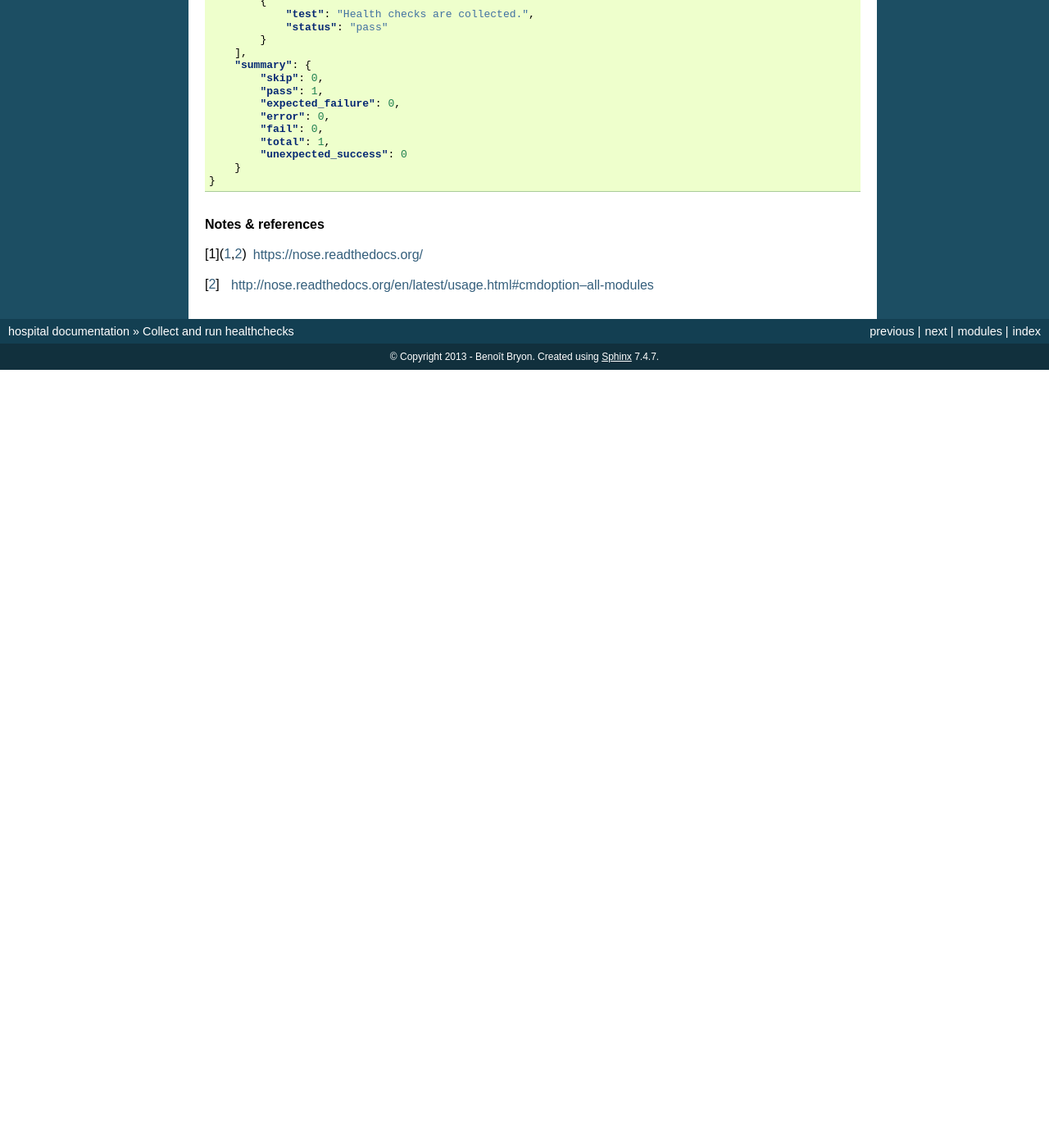
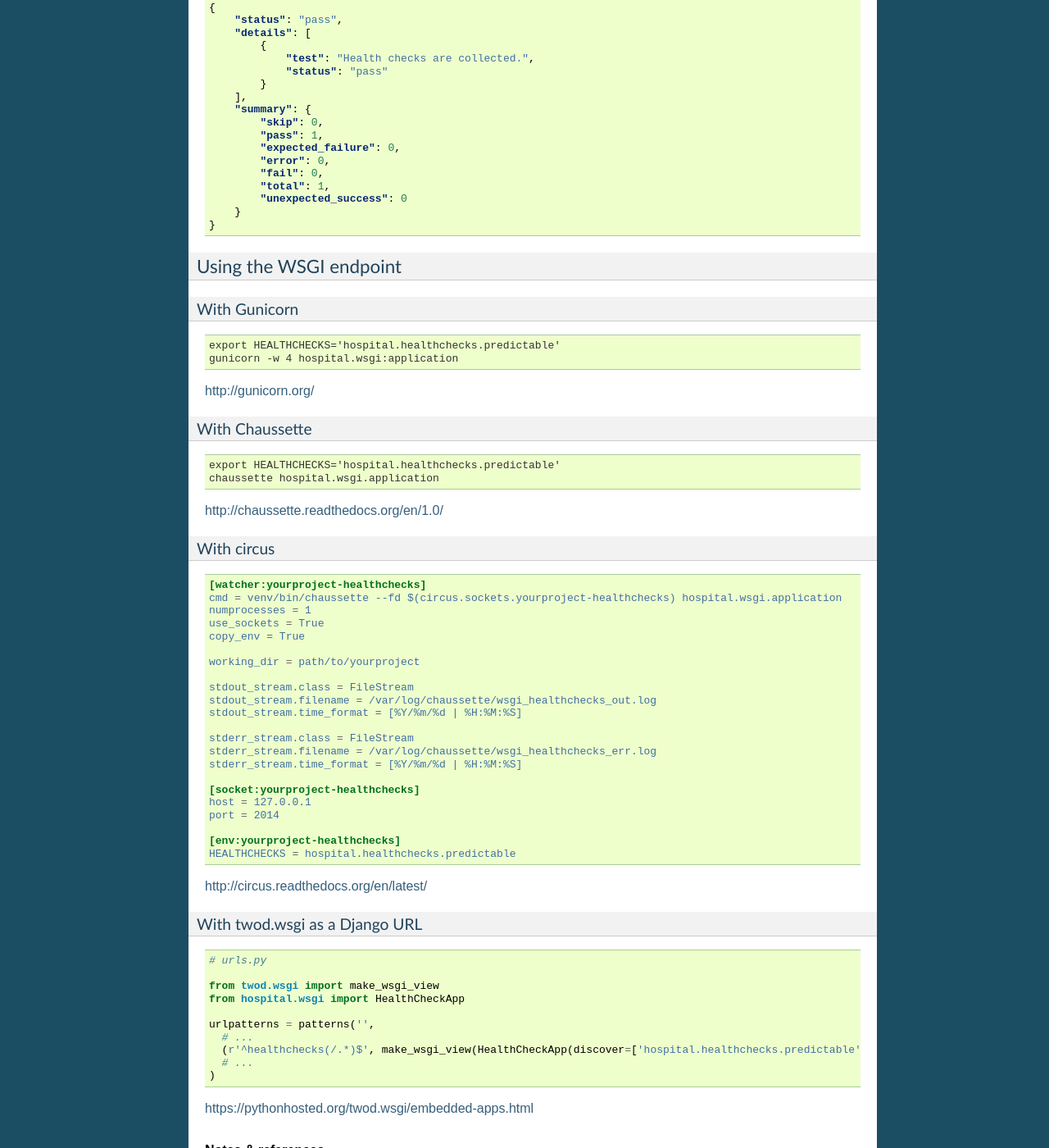
Before and after one commit to python-hospital/hospital, a Sphinx documentation site: the page built from docs/run.txt, in a window 1280 px wide and 1400 px high, scrolled down 1494 px. Shown: the whole window at 82% size. Built offline with Sphinx 7.4.7, drawn with Linux system fonts in a browser that asks for light colours; before the commit the page ends 1945 px from its top, so only the background shows below that; some of the changed text lies outside the part shown.

Commit message:
Add documentation about all this.

```diff
--- a/docs/run.txt
+++ b/docs/run.txt
@@ -76,6 +76,9 @@ hospital.wsgi
 
 You can use :mod:`hospital.wsgi` to expose healthchecks over HTTP:
 
+Using the standalone HTTPD server
++++++++++++++++++++++++++++++++++
+
 .. code:: console
 
    $ hospital_serve hospital.healthchecks.predictable
@@ -121,6 +124,80 @@ The output is JSON:
        }
    }
 
+Using the WSGI endpoint
++++++++++++++++++++++++
+
+With Gunicorn
+-------------
+
+.. code:: console
+
+    export HEALTHCHECKS='hospital.healthchecks.predictable'
+    gunicorn -w 4 hospital.wsgi:application
+
+http://gunicorn.org/
+
+
+With Chaussette
+---------------
+
+.. code:: console
+
+    export HEALTHCHECKS='hospital.healthchecks.predictable'
+    chaussette hospital.wsgi.application
+
+http://chaussette.readthedocs.org/en/1.0/
+
+With circus
+-----------
+
+.. code:: ini
+
+    [watcher:yourproject-healthchecks]
+    cmd = venv/bin/chaussette --fd $(circus.sockets.yourproject-healthchecks) hospital.wsgi.application
+    numprocesses = 1
+    use_sockets = True
+    copy_env = True
+
+    working_dir = path/to/yourproject
+
+    stdout_stream.class = FileStream
+    stdout_stream.filename = /var/log/chaussette/wsgi_healthchecks_out.log
+    stdout_stream.time_format = [%Y/%m/%d | %H:%M:%S]
+
+    stderr_stream.class = FileStream
+    stderr_stream.filename = /var/log/chaussette/wsgi_healthchecks_err.log
+    stderr_stream.time_format = [%Y/%m/%d | %H:%M:%S]
+
+    [socket:yourproject-healthchecks]
+    host = 127.0.0.1
+    port = 2014
+
+    [env:yourproject-healthchecks]
+    HEALTHCHECKS = hospital.healthchecks.predictable
+
+http://circus.readthedocs.org/en/latest/
+
+
+With twod.wsgi as a Django URL
+------------------------------
+
+.. code:: python
+
+    # urls.py
+
+    from twod.wsgi import make_wsgi_view
+    from hospital.wsgi import HealthCheckApp
+
+    urlpatterns = patterns('',
+      # ...
+      (r'^healthchecks(/.*)$', make_wsgi_view(HealthCheckApp(discover=['hospital.healthchecks.predictable']))),
+      # ...
+    )
+
+https://pythonhosted.org/twod.wsgi/embedded-apps.html
+
+
 .. rubric:: Notes & references
 
 .. target-notes::
```
